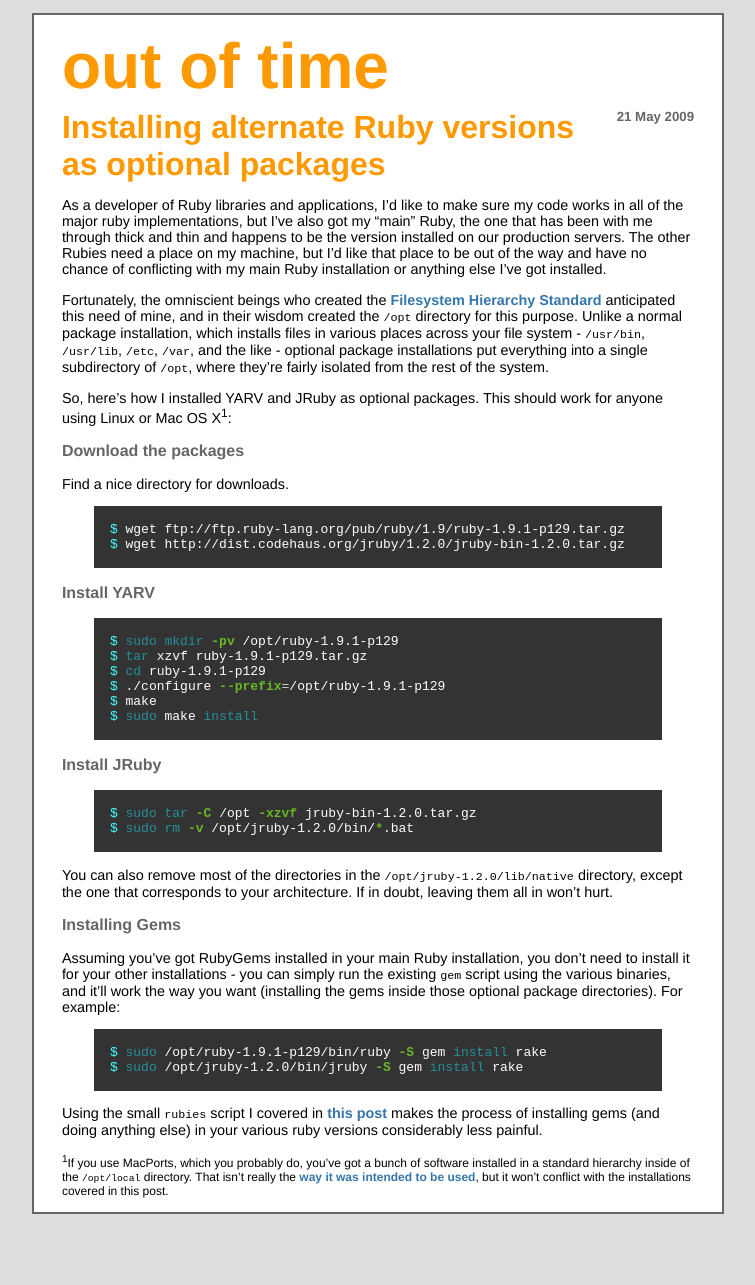
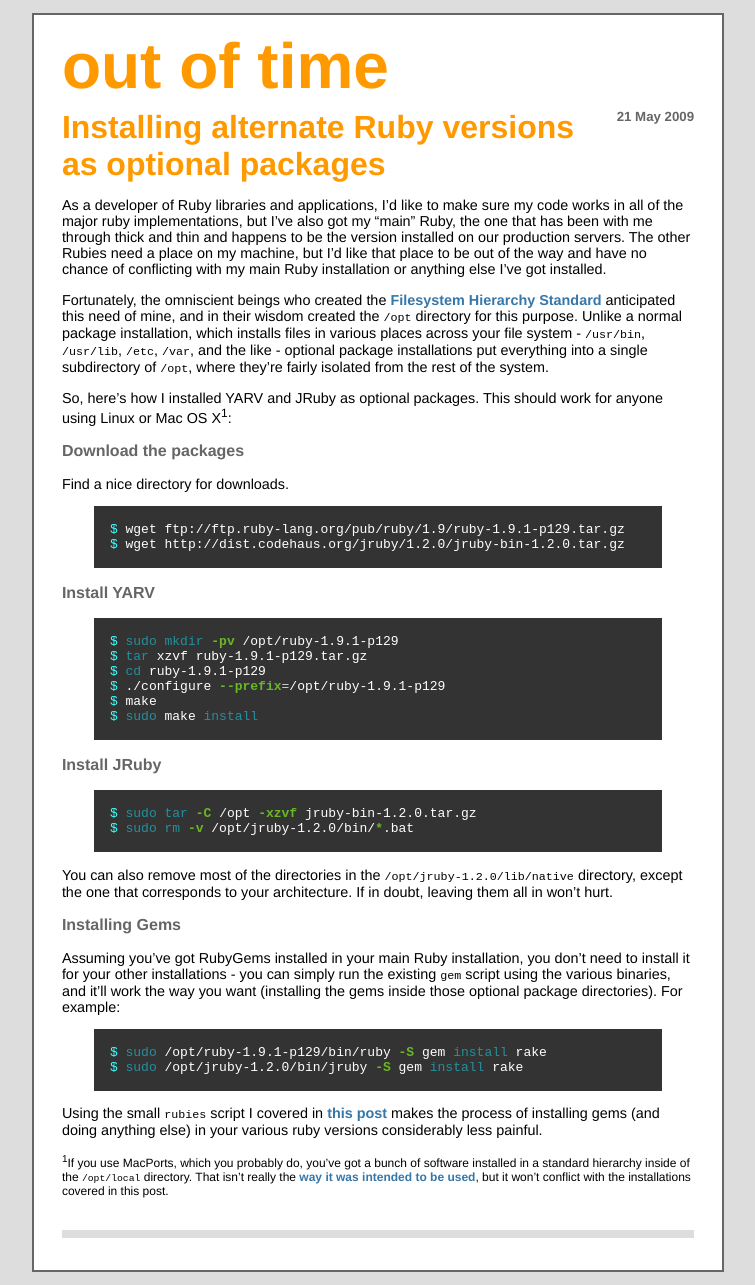
Before and after one commit to outoftime/outoftime.github.com, a Jekyll site: the page built from _posts/2009-05-21-installing-alternate-ruby-versions-as-optional-packages.markdown, in a window 1280 px wide. Shown: the whole page, without its empty margins (262-1017 px from the left). Built offline with Jekyll 4.4.1, drawn with Linux system fonts in a browser that asks for light colours; comment, search, counter and statistics services are not loaded; before the commit the page ends 1227 px from its top, so only the background shows below that.

Commit message:
Better styling for comments

```diff
--- a/stylesheets/blog.css
+++ b/stylesheets/blog.css
@@ -7,6 +7,13 @@
   padding: 1em 0 1em 0;
 }
 
+#disqus_thread {
+	background-color: #ddd;
+	margin: 2em 0;
+	padding: .5em 1em 0 1em;
+}
+
 #disqus_thread h3 {
-	color: 666;
+	color: #666;
+	font-size: 1.2em;
 }
```
